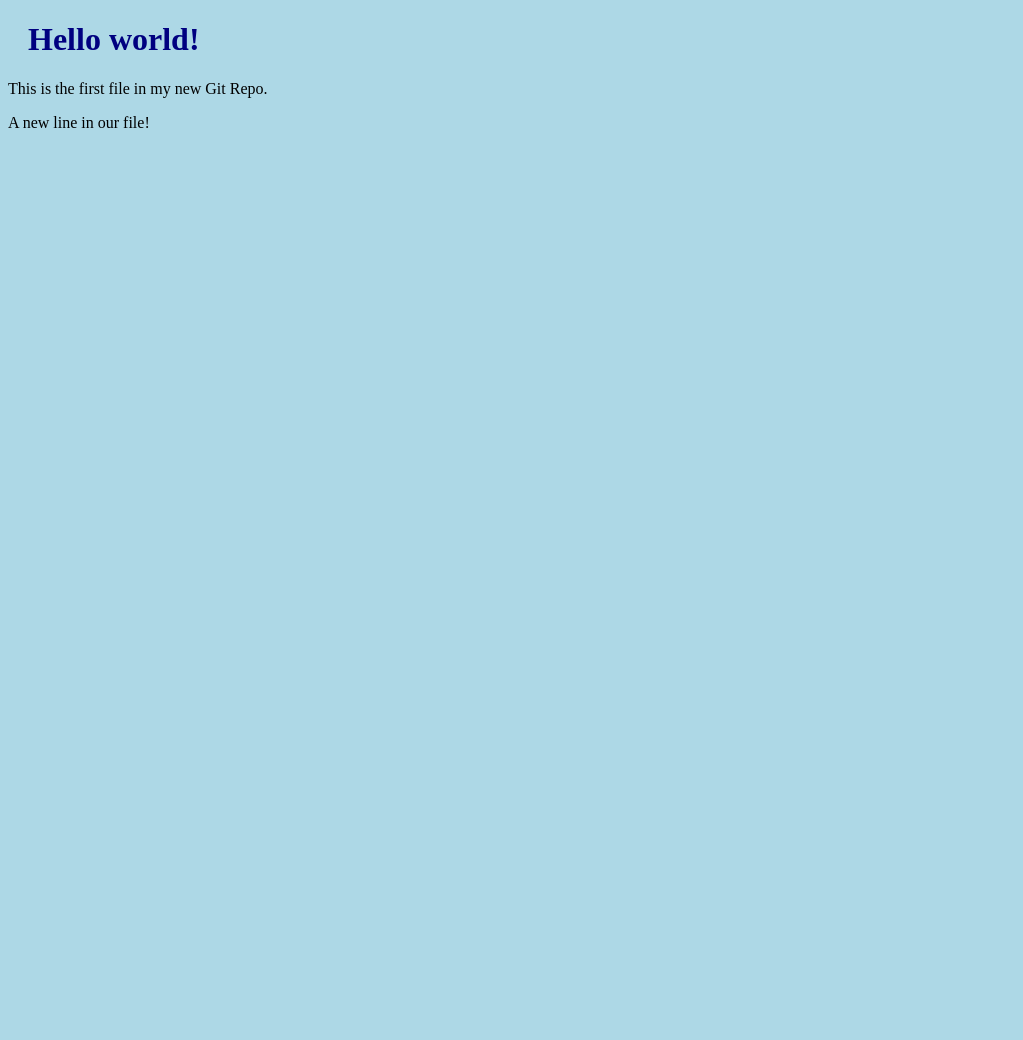
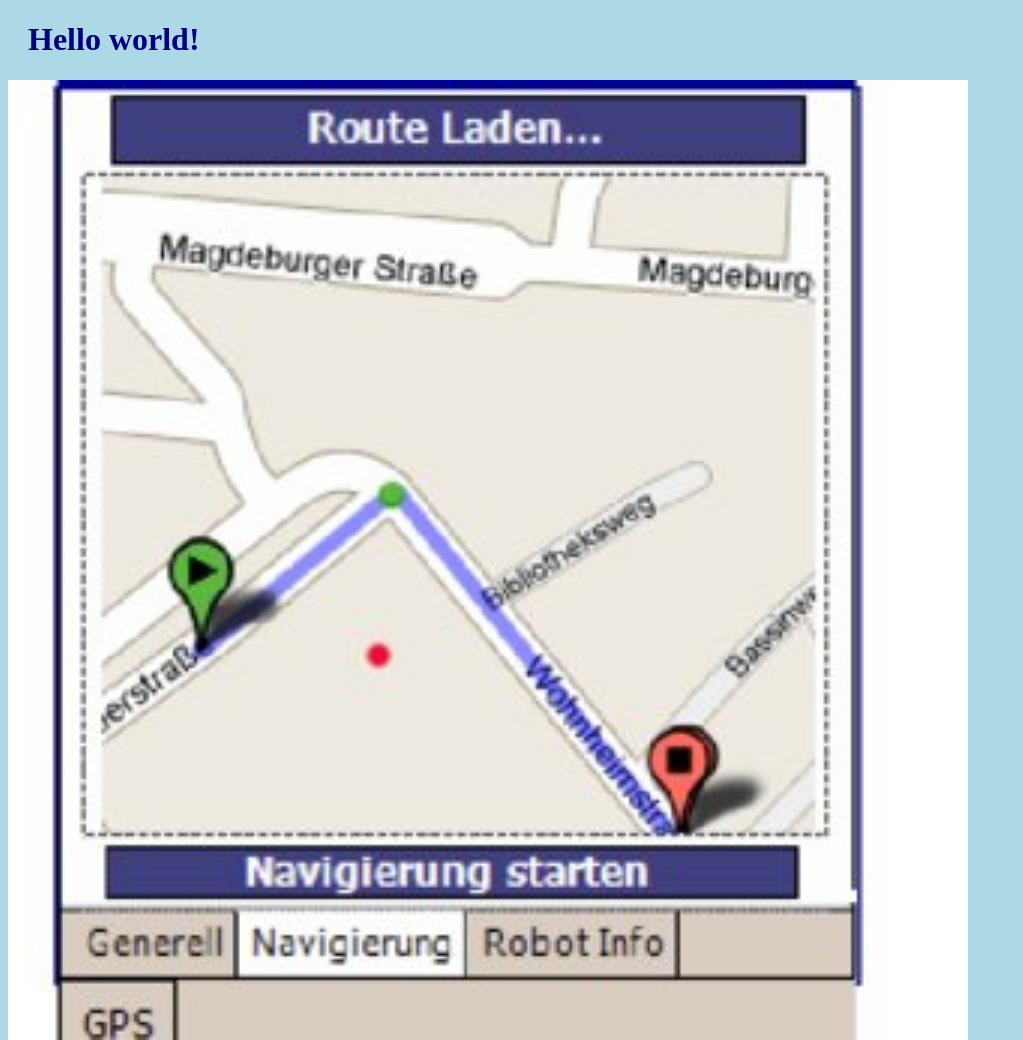
Before and after one commit to linggd/hellow-world, a plain HTML site: page index.html in a window 1280 px wide. Shown: the top 1040 px of the page, without its empty margins (0-1023 px from the left). Before the commit the page ends 800 px from the top, so only its background shows below. Drawn offline with Linux system fonts and the light colour scheme.

Commit message:
added image to hello world

```diff
--- a/index.html
+++ b/index.html
@@ -7,6 +7,8 @@
 <body>
 
 <h1>Hello world!</h1>
+<div><img src="Route-planning-and-navigation-GPS.jpg" alt="Hello World from Space"
+style="width:100%;max-width:960px"></div>
 <p>This is the first file in my new Git Repo.</p>
 <p>A new line in our file!</p>
 
```
Also changed, not shown: Route-planning-and-navigation-GPS.jpg (added).
